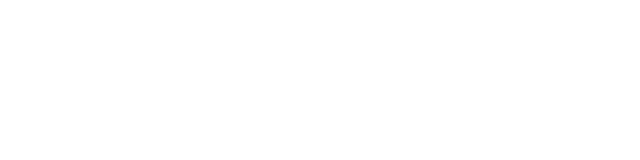
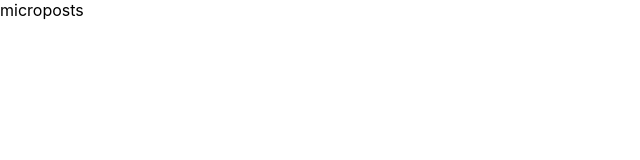
Before and after one commit to komu003/go-practice, a React (Create React App) app in the folder react/: page /microposts in a window 1280 px wide. Before the commit this address had no page. Shown: the top 160 px of the page, without its empty margins (0-640 px from the left). Built offline with nearby package versions, Linux system fonts and the light colour scheme.

Commit message:
add: micropostsルーティング

```diff
--- a/react/src/App.js
+++ b/react/src/App.js
@@ -1,14 +1,16 @@
 import React from 'react';
 import Home from './components/Home';
 import Users from './components/Users';
+import Microposts from './components/Microposts';
 import { BrowserRouter as Router, Route, Routes } from 'react-router-dom';
 
 const App = () => {
   return (
     <Router>
       <Routes>
+        <Route path="/" element={<Home />} />
         <Route path="/users" element={<Users />} />
-        <Route path="/" element={<Home />} />
+        <Route path="/microposts" element={<Microposts />} />
       </Routes>
     </Router>
   );
--- /dev/null
+++ b/react/src/components/Microposts.js
@@ -0,0 +1,9 @@
+import React from 'react';
+
+const Microposts = () => {
+    return (
+        <div>microposts</div>
+    );
+}
+
+export default Microposts;
```
